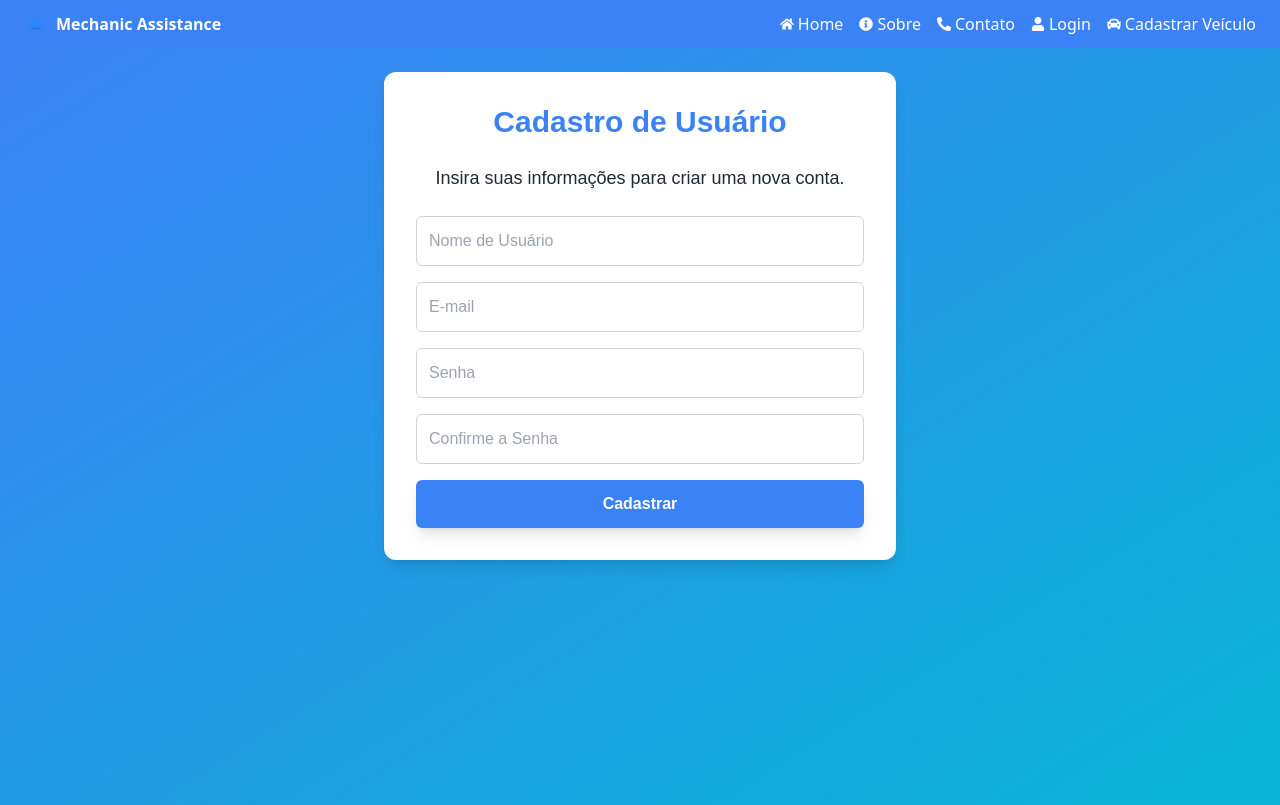
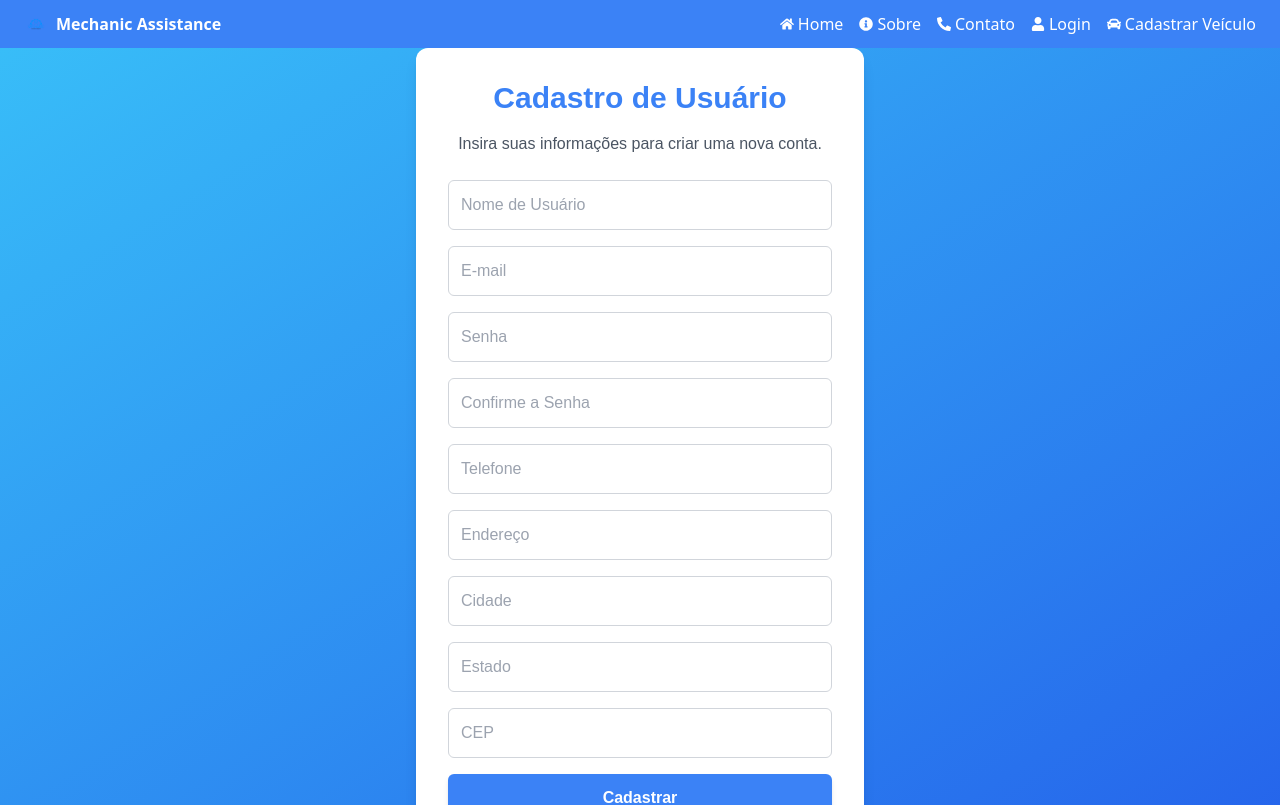
Before and after one commit to GusthavoDaniel/Sprintfront10, a Next.js app in the folder sprintporto10/: page /cadastro in a window 1280 px wide. Shown: the top 805 px of the page. Built offline with nearby package versions, Linux system fonts and the light colour scheme.

Commit message:
fiz um cadastro melhor

```diff
--- a/sprintporto10/src/app/cadastro/page.tsx
+++ b/sprintporto10/src/app/cadastro/page.tsx
@@ -1,4 +1,4 @@
-"use client"; // Habilita o uso de hooks do React
+"use client";
 
 import React, { useState } from 'react';
 
@@ -6,39 +6,36 @@ const Cadastro: React.FC = () => {
   const [formData, setFormData] = useState({
     username: '',
     email: '',
-    senha: '',
-    confirmarSenha: '',
+    password: '',
+    confirmPassword: '',
+    phone: '',
+    address: '',
+    city: '',
+    state: '',
+    zip: '',
   });
-
-  const [error, setError] = useState<string | null>(null);
 
   const handleChange = (e: React.ChangeEvent<HTMLInputElement>) => {
     const { name, value } = e.target;
-    setFormData((prevData) => ({ ...prevData, [name]: value }));
+    setFormData({ ...formData, [name]: value });
   };
 
   const handleSubmit = (e: React.FormEvent) => {
     e.preventDefault();
-    setError(null);
-
-    if (formData.senha !== formData.confirmarSenha) {
-      setError('As senhas não coincidem');
+    if (formData.password !== formData.confirmPassword) {
+      alert("As senhas não coincidem!");
       return;
     }
-
-    alert(`Cadastro realizado com sucesso para o usuário: ${formData.username}`);
-    // Aqui você pode adicionar a lógica de envio do formulário, como chamar uma API
+    // Lógica para enviar o formulário
+    alert("Cadastro realizado com sucesso!");
   };
 
   return (
-    <div className="flex flex-col items-center min-h-screen bg-gradient-to-br from-blue-500 to-cyan-500 font-poppins p-6 text-white">
-      <div className="bg-white text-gray-800 p-8 rounded-xl shadow-lg max-w-lg w-full text-center transform transition-transform hover:scale-105">
-        <h2 className="text-3xl font-bold text-blue-500 mb-6">Cadastro de Usuário</h2>
-        <p className="text-lg mb-6">
-          Insira suas informações para criar uma nova conta.
-        </p>
-
-        <form onSubmit={handleSubmit} className="flex flex-col items-center gap-4">
+    <div className="flex justify-center items-center min-h-screen bg-gradient-to-br from-sky-400 to-blue-600 font-poppins">
+      <div className="bg-white p-8 rounded-xl shadow-lg max-w-md w-full text-center">
+        <h2 className="text-3xl font-bold text-blue-500 mb-4">Cadastro de Usuário</h2>
+        <p className="text-gray-600 mb-6">Insira suas informações para criar uma nova conta.</p>
+        <form onSubmit={handleSubmit} className="space-y-4">
           <input
             type="text"
             name="username"
@@ -46,7 +43,7 @@ const Cadastro: React.FC = () => {
             value={formData.username}
             onChange={handleChange}
             required
-            className="w-full max-w-md p-3 border border-gray-300 rounded-md focus:outline-none focus:border-blue-500"
+            className="w-full p-3 border border-gray-300 rounded-md focus:outline-none focus:border-blue-500"
           />
           <input
             type="email"
@@ -55,32 +52,74 @@ const Cadastro: React.FC = () => {
             value={formData.email}
             onChange={handleChange}
             required
-            className="w-full max-w-md p-3 border border-gray-300 rounded-md focus:outline-none focus:border-blue-500"
+            className="w-full p-3 border border-gray-300 rounded-md focus:outline-none focus:border-blue-500"
           />
           <input
             type="password"
-            name="senha"
+            name="password"
             placeholder="Senha"
-            value={formData.senha}
+            value={formData.password}
             onChange={handleChange}
             required
-            className="w-full max-w-md p-3 border border-gray-300 rounded-md focus:outline-none focus:border-blue-500"
+            className="w-full p-3 border border-gray-300 rounded-md focus:outline-none focus:border-blue-500"
           />
           <input
             type="password"
-            name="confirmarSenha"
+            name="confirmPassword"
             placeholder="Confirme a Senha"
-            value={formData.confirmarSenha}
+            value={formData.confirmPassword}
             onChange={handleChange}
             required
-            className="w-full max-w-md p-3 border border-gray-300 rounded-md focus:outline-none focus:border-blue-500"
+            className="w-full p-3 border border-gray-300 rounded-md focus:outline-none focus:border-blue-500"
           />
-
-          {error && <p className="text-red-500 text-sm mt-2">{error}</p>}
-
+          <input
+            type="tel"
+            name="phone"
+            placeholder="Telefone"
+            value={formData.phone}
+            onChange={handleChange}
+            required
+            className="w-full p-3 border border-gray-300 rounded-md focus:outline-none focus:border-blue-500"
+          />
+          <input
+            type="text"
+            name="address"
+            placeholder="Endereço"
+            value={formData.address}
+            onChange={handleChange}
+            required
+            className="w-full p-3 border border-gray-300 rounded-md focus:outline-none focus:border-blue-500"
+          />
+          <input
+            type="text"
+            name="city"
+            placeholder="Cidade"
+            value={formData.city}
+            onChange={handleChange}
+            required
+            className="w-full p-3 border border-gray-300 rounded-md focus:outline-none focus:border-blue-500"
+          />
+          <input
+            type="text"
+            name="state"
+            placeholder="Estado"
+            value={formData.state}
+            onChange={handleChange}
+            required
+            className="w-full p-3 border border-gray-300 rounded-md focus:outline-none focus:border-blue-500"
+          />
+          <input
+            type="text"
+            name="zip"
+            placeholder="CEP"
+            value={formData.zip}
+            onChange={handleChange}
+            required
+            className="w-full p-3 border border-gray-300 rounded-md focus:outline-none focus:border-blue-500"
+          />
           <button
             type="submit"
-            className="w-full max-w-md py-3 bg-blue-500 text-white font-bold rounded-md shadow-lg hover:bg-blue-600 transform transition-transform duration-200 active:scale-95"
+            className="w-full py-3 bg-blue-500 text-white font-bold rounded-md shadow-md hover:bg-blue-600 transition-transform transform hover:scale-105"
           >
             Cadastrar
           </button>
```
